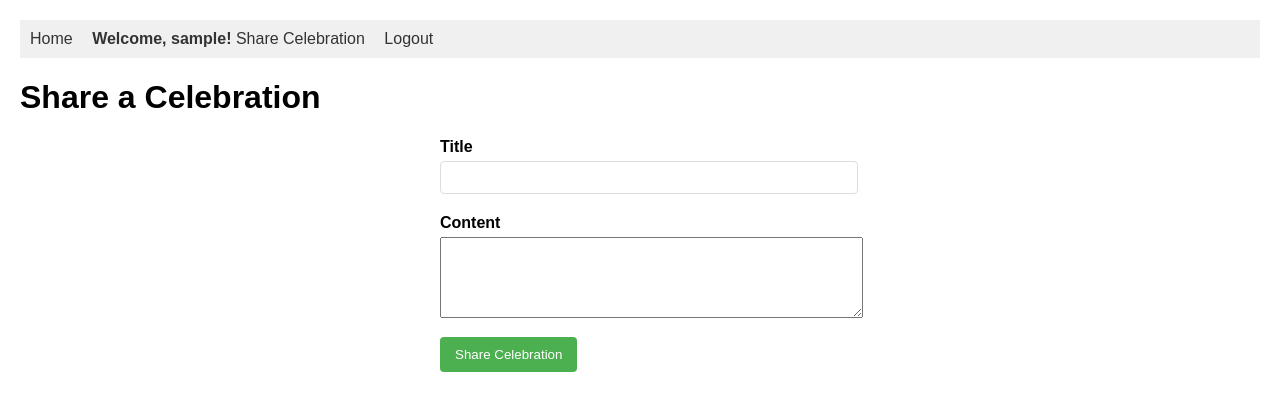
After one commit to songsbyarchit/CelebrationBoard, a Flask app: page /create_post in a window 1280 px wide. The commit adds this page. Shown: the top 411 px of the page. Run offline with Flask 3, Linux system fonts and the light colour scheme; the visitor is signed in with stand-in values (Sample User, id 1).

Commit message:
Added post functionatlity but need to include post visibilty to postsa can actually be seen

```diff
--- a/app/forms.py
+++ b/app/forms.py
@@ -2,6 +2,7 @@ from flask_wtf import FlaskForm    #secure form handling
 from wtforms import StringField, PasswordField, SelectField, SubmitField    #form fields
 from wtforms.validators import DataRequired, Email, Length, EqualTo, ValidationError, Regexp    #validators
 from app.models import User    #for custom validation
+from wtforms import StringField, PasswordField, SelectField, SubmitField, TextAreaField
 
 class LoginForm(FlaskForm):
     username = StringField('Username', validators=[DataRequired()])    #required field
@@ -55,3 +56,16 @@ class RegistrationForm(FlaskForm):
         user = User.query.filter_by(email=email.data).first()
         if user:
             raise ValidationError('Email already registered! Please use another one.')
+
+class PostForm(FlaskForm):
+    title = StringField('Title',
+                       validators=[
+                           DataRequired(),
+                           Length(min=4, max=100, message='Title must be between 4 and 100 characters')
+                       ])
+    content = TextAreaField('Content',
+                          validators=[
+                              DataRequired(),
+                              Length(min=10, max=1000, message='Content must be between 10 and 1000 characters')
+                          ])
+    submit = SubmitField('Share Celebration')
--- a/app/routes.py
+++ b/app/routes.py
@@ -1,6 +1,6 @@
 from flask import render_template, redirect, url_for, flash, request
 from app import app, db
-from app.models import User
+from app.models import User, Post
 from app.forms import LoginForm, RegistrationForm    #import our new forms
 from flask_login import login_user, logout_user, login_required, current_user
 
@@ -60,3 +60,21 @@ def register():
         return redirect(url_for('login'))
 
     return render_template('register.html', form=form)    #pass form to template
+
+from app.forms import PostForm    # Add this at the top with your other imports
+
+@app.route('/create_post', methods=['GET', 'POST'])
+@login_required    # Only logged in users can create posts
+def create_post():
+    form = PostForm()
+    if form.validate_on_submit():
+        post = Post(
+            title=form.title.data,
+            content=form.content.data,
+            author=current_user
+        )
+        db.session.add(post)
+        db.session.commit()
+        flash('Your celebration has been shared!')
+        return redirect(url_for('home'))
+    return render_template('create_post.html', form=form)
--- a/app/templates/base.html
+++ b/app/templates/base.html
@@ -101,6 +101,7 @@
         {% if current_user.is_authenticated %}
         <!-- Show these links only to logged in users -->
         <span>Welcome, {{ current_user.username }}!</span>
+        <a href="{{ url_for('create_post') }}">Share Celebration</a>
         <a href="{{ url_for('logout') }}">Logout</a>
         {% else %}
         <!-- Show these links only to logged out users -->
--- /dev/null
+++ b/app/templates/create_post.html
@@ -0,0 +1,22 @@
+{% extends "base.html" %}
+{% block content %}
+<h1>Share a Celebration</h1>
+<form method="POST">
+    {{ form.hidden_tag() }}
+    <div>
+        <label>{{ form.title.label }}</label>
+        {{ form.title(size=32) }}
+        {% for error in form.title.errors %}
+        <span style="color: red;">{{ error }}</span>
+        {% endfor %}
+    </div>
+    <div>
+        <label>{{ form.content.label }}</label>
+        {{ form.content(rows=5, cols=50) }}
+        {% for error in form.content.errors %}
+        <span style="color: red;">{{ error }}</span>
+        {% endfor %}
+    </div>
+    {{ form.submit(class="button") }}
+</form>
+{% endblock %}
```
Also changed, not shown: app/models.py (+12 -0 lines).
